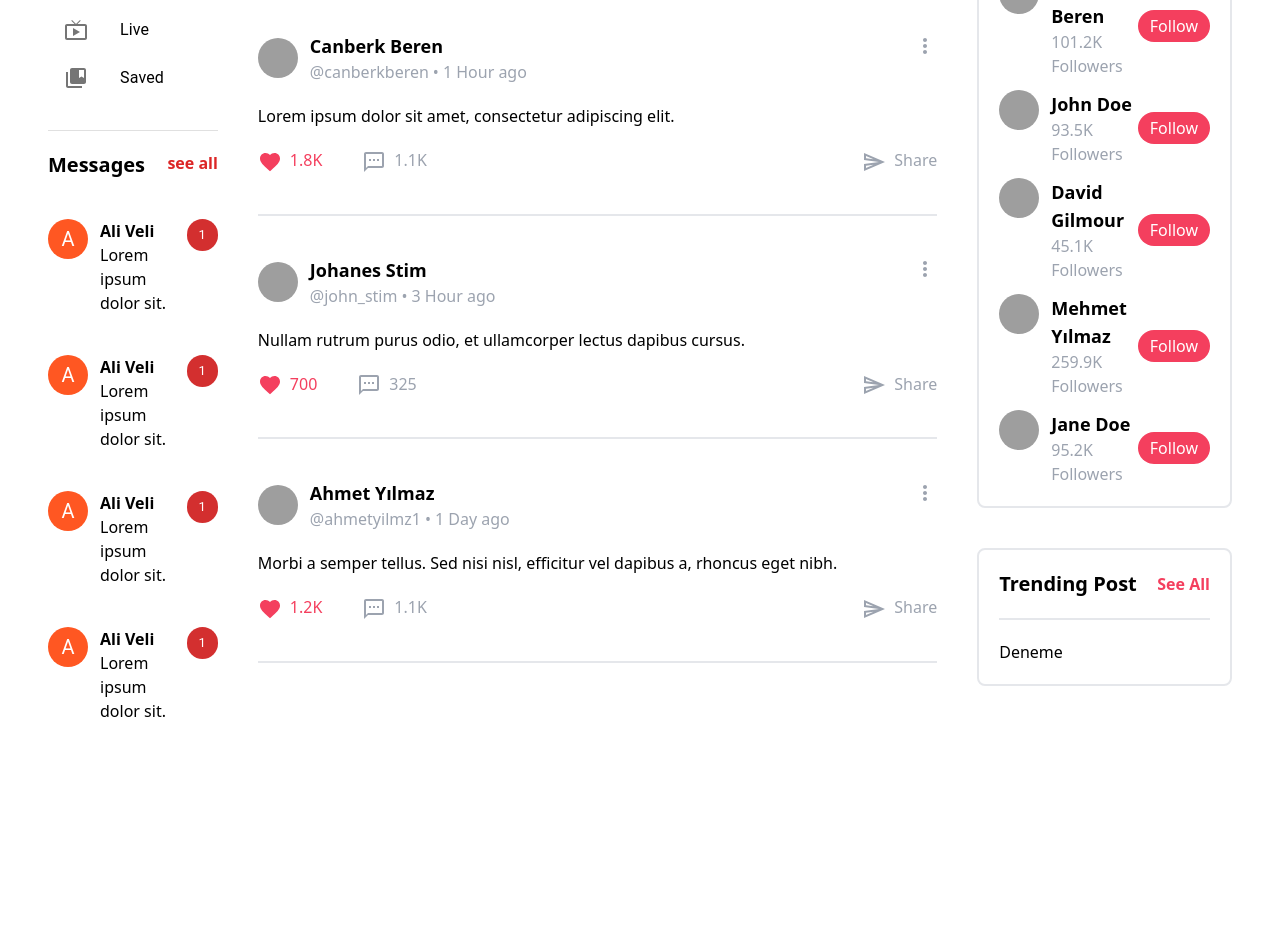
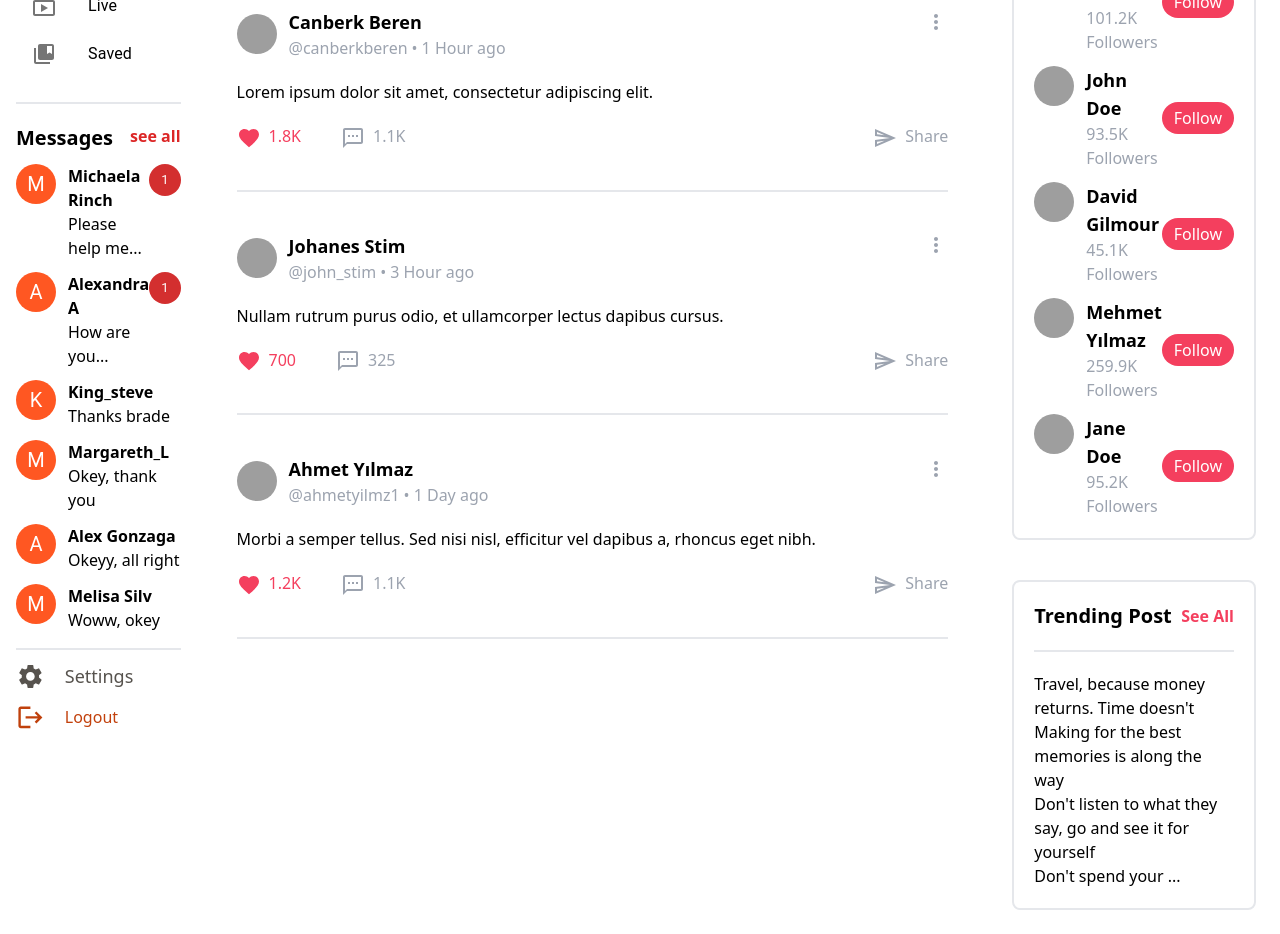
Before and after one commit to ufuksonmezuA/socialreact, a Next.js app: page / in a window 1280 px wide. Shown: the part 300-1234 px from the top of the page. Before the commit the page ends 1071 px from the top, so only its background shows below. Built offline with nearby package versions, Linux system fonts and the light colour scheme; grey boxes are pictures that could not be loaded.

Commit message:
trending post lar eklendi

```diff
--- a/components/ContentArea.jsx
+++ b/components/ContentArea.jsx
@@ -33,7 +33,7 @@ export default function ContentArea () {
     ];
 
     return(
-        <div>
+        <div className="py-6">
             <PublishArea />
             {contentData.map((content) => {
                 return(
--- a/components/LeftSidebar.jsx
+++ b/components/LeftSidebar.jsx
@@ -1,15 +1,33 @@
 import Messages from "./LeftSidebarCompanents/Messages";
 import NavMenu from "./LeftSidebarCompanents/NavMenu";
-import Divider from '@mui/material/Divider';
+import SettingsIcon from "@mui/icons-material/Settings";
+import LogoutIcon from "@mui/icons-material/Logout";
 
 export default function LeftSidebar () {
     return(
-        <>
-        <div className="flex flex-col gap-5">
+        <div className="h-fullflex flex-col px-4 py-6 gap-3">
             <NavMenu/>
-            <Divider />
             <Messages/>
+            <div className="flex flex-col gap-3 py-3 border-t-2">
+                <div className="flex items-center gap-5">
+                    <SettingsIcon
+                        style={{
+                            color: "rgb(87 83 78)",
+                            fontSize: "1.8rem",
+                        }}
+                    /> {""}
+                    <span className="text-stone-600 text-lg">Settings</span>
+                </div>
+
+                <div className="flex items-center gap-5">
+                    <LogoutIcon style={{
+                            color: "rgb(192 65 12)",
+                            fontSize: "1.8rem",
+                        }}
+                    /> {""}
+                    <span className="text-orange-700">Logout</span>
+                </div>
+            </div>
         </div>
-        </>
-    )
+    );
 }
--- a/components/RightSidebar.jsx
+++ b/components/RightSidebar.jsx
@@ -1,9 +1,10 @@
-import CardDesign from "./RightSİdebarCompanents/CardDesign"
-import PopularProfileCard from "./RightSİdebarCompanents/PopularProfileCard"
+import CardDesign from "./RightSidebarCompanents/CardDesign"
+import PopularProfileCard from "./RightSidebarCompanents/PopularProfileCard"
+import TrendingPostCard from "./RightSidebarCompanents/TrendingPostCard"
 
 export default function RightSidebar () {
     return(
-        <>
+        <div className="p-6">
             <div className="flex flex-col gap-10">
                 <CardDesign
                     cardTitle={"Popular Profiles"}
@@ -12,9 +13,9 @@ export default function RightSidebar () {
 
                 <CardDesign
                     cardTitle="Trending Post"
-                    cardComponent="Deneme"
+                    cardComponent= {<TrendingPostCard/>}
                 />
             </div>
-        </>
+        </div>
     )
 }
--- /dev/null
+++ b/components/RightSidebarCompanents/TrendingPostCard.jsx
@@ -0,0 +1,40 @@
+export default function TrendingPostCard(){
+    const trendingPostData = [
+        {
+            message: "Travel, because money returns. Time doesn't",
+            image: "",
+            username: "Alexander_john",
+            commentCount: "32K"
+        },
+        {
+            message: "Making for the best memories is along the way",
+            image: "",
+            username: "Evange Girl",
+            commentCount: "28K"
+        },
+        {
+            message: "Don't listen to what they say, go and see it for yourself",
+            image: "",
+            username: "Veronica Stella",
+            commentCount: "22K"
+        },
+        {
+            message: "Don't spend your ...",
+            image: "",
+            username: "Alexander_john",
+            commentCount: "32K"
+        },
+    ];
+
+    return(
+        <div>
+            {trendingPostData.map((post) =>{
+                return(
+                    <div>
+                        {post.message}
+                    </div>
+                );
+            })}
+        </div>
+    );
+}
--- a/components/leftSidebarCompanents/Messages.jsx
+++ b/components/leftSidebarCompanents/Messages.jsx
@@ -6,53 +6,64 @@ export default function Messages() {
 
     const messages = [
         {
-            senderFullName: "Ali Veli",
-            avatar: "A",
-            messages: "Lorem ipsum dolor sit.",
+            senderFullName: "Michaela Rinch",
+            avatar: "M",
+            messages: "Please help me...",
+            count: 1
         },
         {
-            senderFullName: "Ali Veli",
+            senderFullName: "Alexandra A",
             avatar: "A",
-            messages: "Lorem ipsum dolor sit.",
+            messages: "How are you...",
+            count: 1
         },
         {
-            senderFullName: "Ali Veli",
-            avatar: "A",
-            messages: "Lorem ipsum dolor sit.",
+            senderFullName: "King_steve",
+            avatar: "K",
+            messages: "Thanks brade",
         },
         {
-            senderFullName: "Ali Veli",
+            senderFullName: "Margareth_L",
+            avatar: "M",
+            messages: "Okey, thank you",
+        },
+        {
+            senderFullName: "Alex Gonzaga",
             avatar: "A",
-            messages: "Lorem ipsum dolor sit.",
+            messages: "Okeyy, all right",
+        },
+        {
+            senderFullName: "Melisa Silv",
+            avatar: "M",
+            messages: "Woww, okey",
         },
     ]
 
     return (
-        <>
-            <div>
-                <div className="flex justify-between">
-                    <span className="font-bold text-xl">Messages</span>
-                    <span className="text-red-600 font-bold"> see all</span>
+    <div className="py-4">
+        <div className="flex justify-between border-t-2">
+            <span className="font-bold text-xl pt-5">Messages</span>
+            <span className="text-red-600 font-bold pt-5"> see all</span>
         </div>
         {messages.map((messages) => {
-                    return(                <div className="flex justify-between mt-10">
-
+            return(
+                <div className="flex justify-between mt-3">
                     <div className="flex items-cnter gap-3">
                         <div>
                             <Avatar sx={{ bgcolor: deepOrange[500] }}>{messages.avatar}</Avatar>
                         </div>
-                    <div className="">
+                        <div>
                             <span className="font-bold">{messages.senderFullName}</span>
                             <p>{messages.messages}</p>
                         </div>
                     </div>
+
                     <div className="">
-                    <Chip label="1" color="error" />
-
+                        {messages.count && <Chip label={messages.count} color="error" />}
                     </div>
-        </div>);
+                </div>
+            );
         })}
     </div>
-        </>
-    )
+    );
 }
--- a/pages/index.js
+++ b/pages/index.js
@@ -8,7 +8,7 @@ export default function Home() {
   return (
     <>
       <Header/>
-      <main className="flex p-12 gap-10">
+      <main className="h-full flex gap-10">
         <div className="w-2/12">
           <LeftSidebar/>
         </div>
```
Also changed, not shown: components/RightSidebarCompanents/CardDesign.jsx (renamed from components/RightSİdebarCompanents/CardDesign.jsx), components/RightSidebarCompanents/PopularProfileCard.jsx (renamed from components/RightSİdebarCompanents/PopularProfileCard.jsx). Lines whose indentation alone changed are shown as unchanged.
